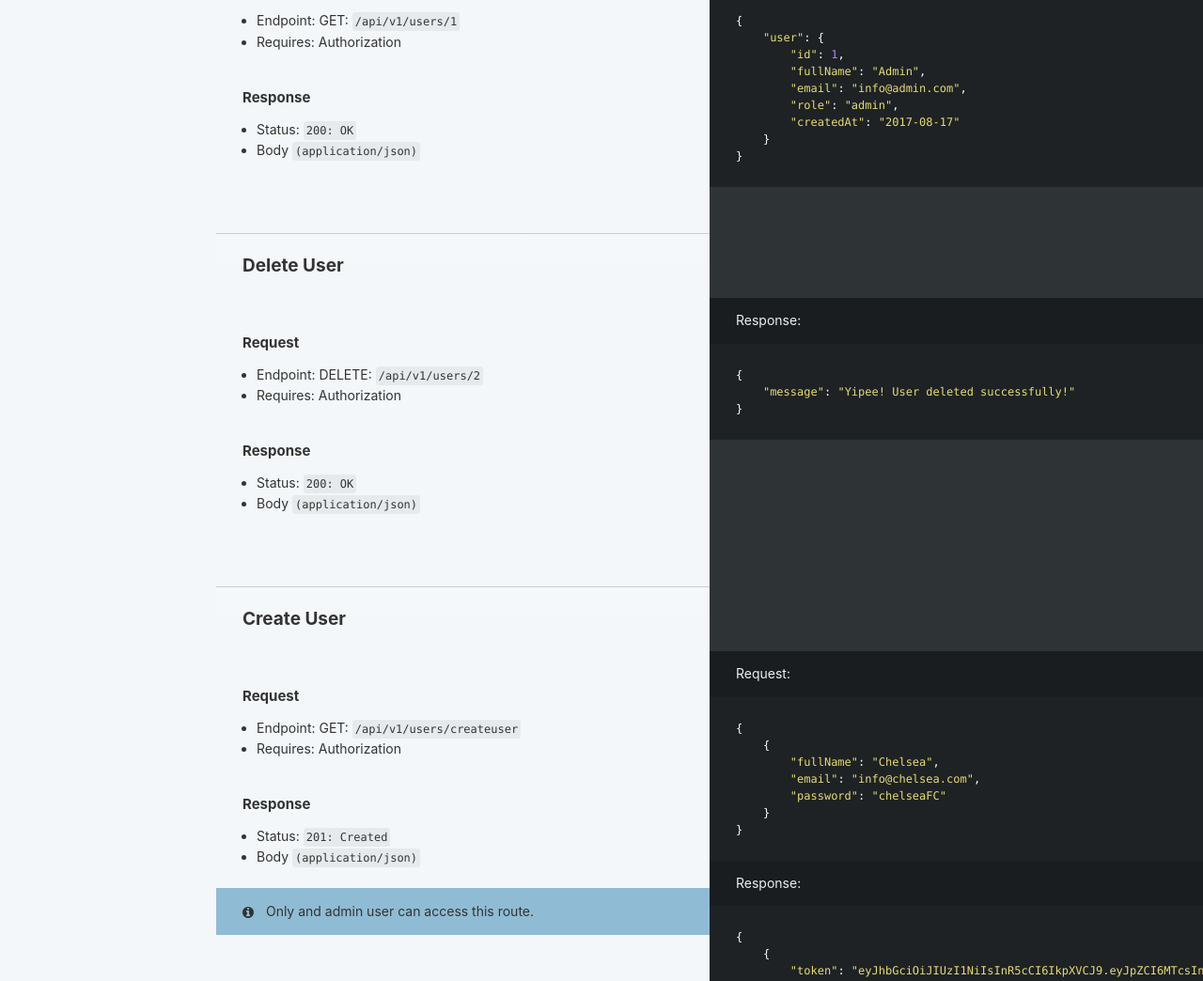
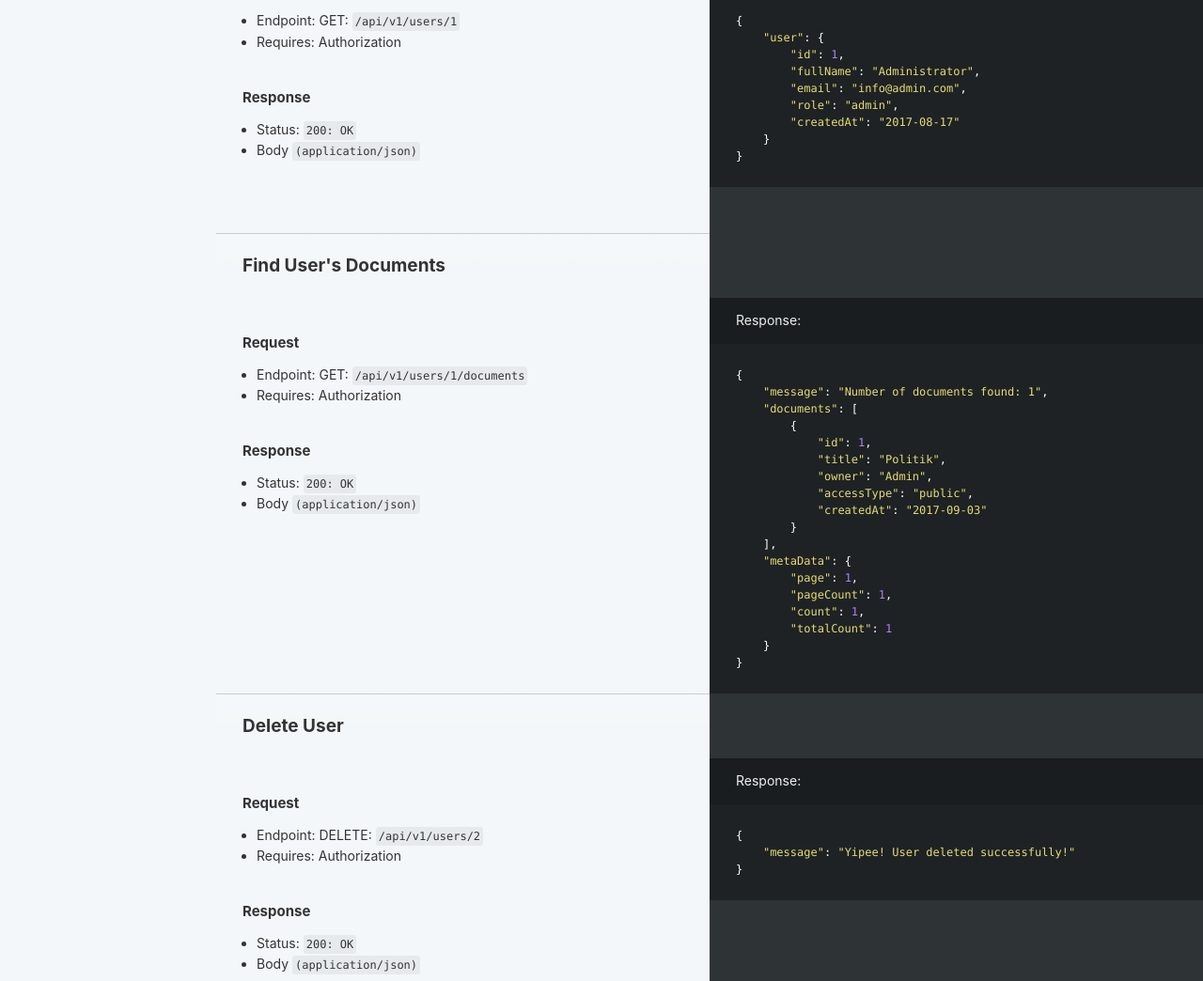
Before and after one commit to vynessa/dman, a website: page public/index.html in a window 1280 px wide. Shown: the part 2392-3436 px from the top of the page at 94% size. Drawn offline with Linux system fonts and the light colour scheme.

Commit message:
Make changes to the API documentation

```diff
--- a/public/index.html
+++ b/public/index.html
@@ -240,6 +240,9 @@
                     <a href="#find-user" class="toc-h2 toc-link" data-title="Users">Find User</a>
                   </li>
                   <li>
+                    <a href="#find-user-39-s-documents" class="toc-h2 toc-link" data-title="Users">Find User's Documents</a>
+                  </li>
+                  <li>
                     <a href="#delete-user" class="toc-h2 toc-link" data-title="Users">Delete User</a>
                   </li>
                   <li>
@@ -310,7 +313,7 @@ You must replace the<code>token</code> with the one gotten after authentication.
 <p>Request:</p>
 </blockquote>
 <pre class="highlight javascript tab-javascript"><code><span class="p">{</span>
-  <span class="s2">"name"</span><span class="p">:</span> <span class="s2">"Vanessa Ejikeme"</span><span class="p">,</span>
+  <span class="s2">"fullName"</span><span class="p">:</span> <span class="s2">"Vanessa Ejikeme"</span><span class="p">,</span>
   <span class="s2">"email"</span><span class="p">:</span> <span class="s2">"vanessa.ejikeme@gmail.com"</span><span class="p">,</span>
   <span class="s2">"password"</span><span class="p">:</span> <span class="s2">"vanessa"</span>
 <span class="p">}</span>
@@ -353,7 +356,7 @@ You must replace the<code>token</code> with the one gotten after authentication.
 <pre class="highlight javascript tab-javascript"><code><span class="p">{</span>
     <span class="s2">"token"</span><span class="p">:</span> <span class="s2">"eyJhbGciOiJIUzI1NiIsInR5cCI6IkpXVCJ9.eyJpZCI6Mywicm9sZSI6InVzZXIiLCJpYXQiOjE1MDI5Njg4MDksImV4cCI6MTUwMzIyODAwOX0.sOCcWWnsrSmnlH0tdWTG9bnGMTQC7dUqU6DhgcUaCyM"</span><span class="p">,</span>
     <span class="s2">"user"</span><span class="p">:</span> <span class="p">{</span>
-        <span class="s2">"name"</span><span class="p">:</span> <span class="s2">"Vanessa Ejikeme"</span><span class="p">,</span>
+        <span class="s2">"fullName"</span><span class="p">:</span> <span class="s2">"Vanessa Ejikeme"</span><span class="p">,</span>
         <span class="s2">"id"</span><span class="p">:</span> <span class="mi">3</span><span class="p">,</span>
         <span class="s2">"role"</span><span class="p">:</span> <span class="s2">"user"</span>
     <span class="p">}</span>
@@ -381,7 +384,7 @@ You must replace the<code>token</code> with the one gotten after authentication.
 <pre class="highlight javascript tab-javascript"><code><span class="p">{</span>
     <span class="s2">"message"</span><span class="p">:</span> <span class="s2">"Profile successfully updated"</span><span class="p">,</span>
     <span class="s2">"user"</span><span class="p">:</span> <span class="p">{</span>
-        <span class="s2">"name"</span><span class="p">:</span> <span class="s2">"Administrator"</span><span class="p">,</span>
+        <span class="s2">"fullName"</span><span class="p">:</span> <span class="s2">"Administrator"</span><span class="p">,</span>
         <span class="s2">"email"</span><span class="p">:</span> <span class="s2">"info@admin.com"</span><span class="p">,</span>
         <span class="s2">"id"</span><span class="p">:</span> <span class="mi">1</span><span class="p">,</span>
         <span class="s2">"role"</span><span class="p">:</span> <span class="s2">"admin"</span>
@@ -405,7 +408,7 @@ You must replace the<code>token</code> with the one gotten after authentication.
 <pre class="highlight javascript tab-javascript"><code><span class="p">{</span>
     <span class="s2">"user"</span><span class="p">:</span> <span class="p">{</span>
         <span class="s2">"id"</span><span class="p">:</span> <span class="mi">1</span><span class="p">,</span>
-        <span class="s2">"fullName"</span><span class="p">:</span> <span class="s2">"Admin"</span><span class="p">,</span>
+        <span class="s2">"fullName"</span><span class="p">:</span> <span class="s2">"Administrator"</span><span class="p">,</span>
         <span class="s2">"email"</span><span class="p">:</span> <span class="s2">"info@admin.com"</span><span class="p">,</span>
         <span class="s2">"role"</span><span class="p">:</span> <span class="s2">"admin"</span><span class="p">,</span>
         <span class="s2">"createdAt"</span><span class="p">:</span> <span class="s2">"2017-08-17"</span>
@@ -421,6 +424,38 @@ You must replace the<code>token</code> with the one gotten after authentication.
 <li>Status: <code>200: OK</code></li>
 <li>Body <code>(application/json)</code></li>
 </ul>
+<h2 id='find-user-39-s-documents'>Find User&#39;s Documents</h2>
+<blockquote>
+<p>Response:</p>
+</blockquote>
+<pre class="highlight javascript tab-javascript"><code><span class="p">{</span>
+    <span class="s2">"message"</span><span class="p">:</span> <span class="s2">"Number of documents found: 1"</span><span class="p">,</span>
+    <span class="s2">"documents"</span><span class="p">:</span> <span class="p">[</span>
+        <span class="p">{</span>
+            <span class="s2">"id"</span><span class="p">:</span> <span class="mi">1</span><span class="p">,</span>
+            <span class="s2">"title"</span><span class="p">:</span> <span class="s2">"Politik"</span><span class="p">,</span>
+            <span class="s2">"owner"</span><span class="p">:</span> <span class="s2">"Admin"</span><span class="p">,</span>
+            <span class="s2">"accessType"</span><span class="p">:</span> <span class="s2">"public"</span><span class="p">,</span>
+            <span class="s2">"createdAt"</span><span class="p">:</span> <span class="s2">"2017-09-03"</span>
+        <span class="p">}</span>
+    <span class="p">],</span>
+    <span class="s2">"metaData"</span><span class="p">:</span> <span class="p">{</span>
+        <span class="s2">"page"</span><span class="p">:</span> <span class="mi">1</span><span class="p">,</span>
+        <span class="s2">"pageCount"</span><span class="p">:</span> <span class="mi">1</span><span class="p">,</span>
+        <span class="s2">"count"</span><span class="p">:</span> <span class="mi">1</span><span class="p">,</span>
+        <span class="s2">"totalCount"</span><span class="p">:</span> <span class="mi">1</span>
+    <span class="p">}</span>
+<span class="p">}</span>
+</code></pre><h3 id='request-5'>Request</h3>
+<ul>
+<li>Endpoint: GET: <code>/api/v1/users/1/documents</code></li>
+<li>Requires: Authorization</li>
+</ul>
+<h3 id='response-5'>Response</h3>
+<ul>
+<li>Status: <code>200: OK</code></li>
+<li>Body <code>(application/json)</code></li>
+</ul>
 <h2 id='delete-user'>Delete User</h2>
 <blockquote>
 <p>Response:</p>
@@ -428,12 +463,12 @@ You must replace the<code>token</code> with the one gotten after authentication.
 <pre class="highlight javascript tab-javascript"><code><span class="p">{</span>
     <span class="s2">"message"</span><span class="p">:</span> <span class="s2">"Yipee! User deleted successfully!"</span>
 <span class="p">}</span>
-</code></pre><h3 id='request-5'>Request</h3>
+</code></pre><h3 id='request-6'>Request</h3>
 <ul>
 <li>Endpoint: DELETE: <code>/api/v1/users/2</code></li>
 <li>Requires: Authorization</li>
 </ul>
-<h3 id='response-5'>Response</h3>
+<h3 id='response-6'>Response</h3>
 <ul>
 <li>Status: <code>200: OK</code></li>
 <li>Body <code>(application/json)</code></li>
@@ -465,12 +500,12 @@ You must replace the<code>token</code> with the one gotten after authentication.
         <span class="p">}</span>
     <span class="p">}</span>
 <span class="p">}</span>
-</code></pre><h3 id='request-6'>Request</h3>
+</code></pre><h3 id='request-7'>Request</h3>
 <ul>
 <li>Endpoint: GET: <code>/api/v1/users/createuser</code></li>
 <li>Requires: Authorization</li>
 </ul>
-<h3 id='response-6'>Response</h3>
+<h3 id='response-7'>Response</h3>
 <ul>
 <li>Status: <code>201: Created</code></li>
 <li>Body <code>(application/json)</code></li>
@@ -487,7 +522,7 @@ You must replace the<code>token</code> with the one gotten after authentication.
     <span class="s2">"message"</span><span class="p">:</span> <span class="s2">"Number of users found: 2"</span><span class="p">,</span>
     <span class="s2">"users"</span><span class="p">:</span> <span class="p">[</span>
         <span class="p">{</span>
-            <span class="s2">"fullName"</span><span class="p">:</span> <span class="s2">"Admin"</span><span class="p">,</span>
+            <span class="s2">"fullName"</span><span class="p">:</span> <span class="s2">"Administrator"</span><span class="p">,</span>
             <span class="s2">"id"</span><span class="p">:</span> <span class="mi">1</span><span class="p">,</span>
             <span class="s2">"email"</span><span class="p">:</span> <span class="s2">"info@admin.com"</span><span class="p">,</span>
             <span class="s2">"role"</span><span class="p">:</span> <span class="s2">"admin"</span><span class="p">,</span>
@@ -508,12 +543,12 @@ You must replace the<code>token</code> with the one gotten after authentication.
         <span class="s2">"totalCount"</span><span class="p">:</span> <span class="mi">2</span>
     <span class="p">}</span>
 <span class="p">}</span>
-</code></pre><h3 id='request-7'>Request</h3>
+</code></pre><h3 id='request-8'>Request</h3>
 <ul>
 <li>Endpoint: GET: <code>/api/v1/users</code></li>
 <li>Requires: Authorization</li>
 </ul>
-<h3 id='response-7'>Response</h3>
+<h3 id='response-8'>Response</h3>
 <ul>
 <li>Status: <code>200: OK</code></li>
 <li>Body <code>(application/json)</code></li>
@@ -528,10 +563,10 @@ You must replace the<code>token</code> with the one gotten after authentication.
 </blockquote>
 <pre class="highlight javascript tab-javascript"><code><span class="p">{</span>
     <span class="s2">"message"</span><span class="p">:</span> <span class="s2">"User found!"</span><span class="p">,</span>
-    <span class="s2">"usersCount"</span><span class="p">:</span> <span class="p">[</span>
+    <span class="s2">"users"</span><span class="p">:</span> <span class="p">[</span>
         <span class="p">{</span>
             <span class="s2">"id"</span><span class="p">:</span> <span class="mi">1</span><span class="p">,</span>
-            <span class="s2">"fullName"</span><span class="p">:</span> <span class="s2">"Admin"</span><span class="p">,</span>
+            <span class="s2">"fullName"</span><span class="p">:</span> <span class="s2">"Administrator"</span><span class="p">,</span>
             <span class="s2">"role"</span><span class="p">:</span> <span class="s2">"admin"</span><span class="p">,</span>
             <span class="s2">"createdAt"</span><span class="p">:</span> <span class="s2">"2017-08-27"</span>
         <span class="p">}</span>
@@ -543,7 +578,7 @@ You must replace the<code>token</code> with the one gotten after authentication.
         <span class="s2">"totalCount"</span><span class="p">:</span> <span class="mi">1</span>
     <span class="p">}</span>
 <span class="p">}</span>
-</code></pre><h3 id='request-8'>Request</h3>
+</code></pre><h3 id='request-9'>Request</h3>
 <ul>
 <li>Endpoint: GET: <code>api/v1/search/users/?q=admin</code></li>
 <li>Requires: Authentication</li>
@@ -562,7 +597,7 @@ You must replace the<code>token</code> with the one gotten after authentication.
 <td>Search query.</td>
 </tr>
 </tbody></table>
-<h3 id='response-8'>Response</h3>
+<h3 id='response-9'>Response</h3>
 <ul>
 <li>Status: <code>200: OK</code></li>
 <li>Body <code>(application/json)</code></li>
```
